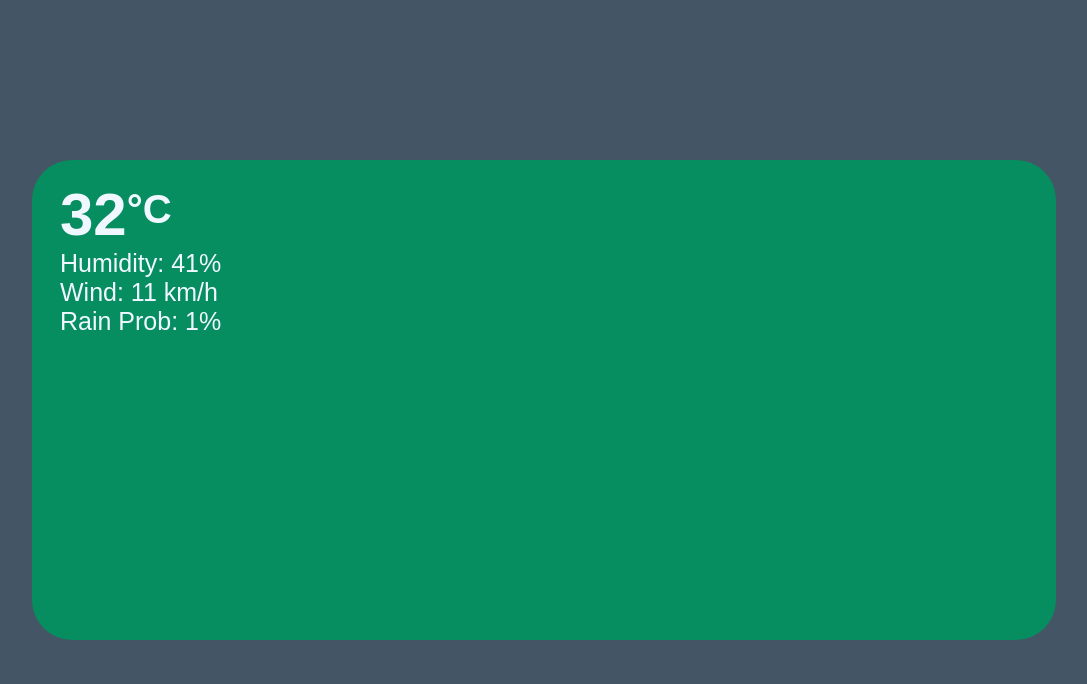
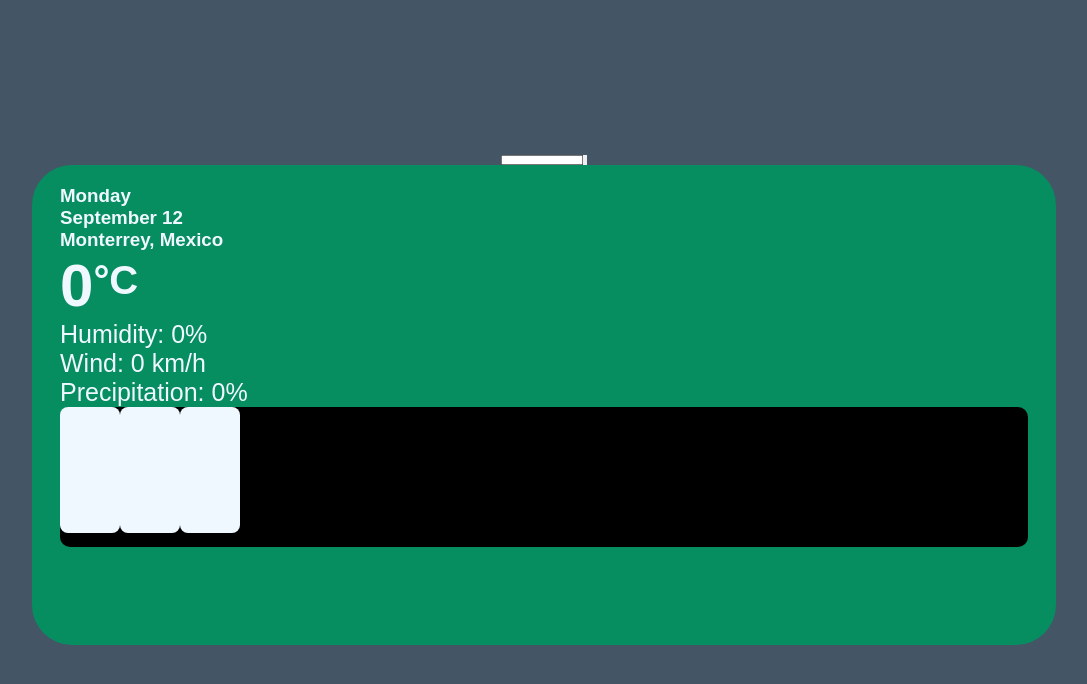
Before and after one commit to SaulRuizS/WeatherApp, a React app: page / in a window 1280 px wide. Shown: the top 684 px of the page, without its empty margins (96-1183 px from the left). Built offline with nearby package versions, Linux system fonts and the light colour scheme; the HTML template or start-up script is replaced by a standard one.

Commit message:
More components addition

```diff
--- /dev/null
+++ b/src/assets/styles/DateAndLocation.scss
@@ -0,0 +1,5 @@
+.date-and-location {
+    font-family: sans-serif;
+    font-size: 3rem;
+    color: aliceblue;
+}
--- /dev/null
+++ b/src/assets/styles/Forecast.scss
@@ -0,0 +1,7 @@
+.forecast {
+    display: flex;
+    height: 140px;
+    width: 100%;
+    border-radius: 10px;
+    background-color: black;
+}
--- /dev/null
+++ b/src/assets/styles/ForecastCard.scss
@@ -0,0 +1,6 @@
+.forecast-card {
+    height: 90%;
+    width: 60px;
+    border-radius: 8px;
+    background-color: aliceblue;
+}
--- /dev/null
+++ b/src/assets/styles/SearchInput.scss
@@ -0,0 +1,3 @@
+.search-input {
+
+}
--- a/src/components/App.tsx
+++ b/src/components/App.tsx
@@ -1,10 +1,12 @@
 import React from 'react';
+import SearchInput from './SearchInput';
 import Card from './Card';
 import '../assets/styles/App.scss';
 
 const App = () => {
     return (
         <div className='app'>
+            <SearchInput />
             <Card />
         </div>
     );
--- a/src/components/Card.tsx
+++ b/src/components/Card.tsx
@@ -1,13 +1,17 @@
 import React from 'react';
+import DateAndLocation from './DateAndLocation';
 import Temperature from './Temperature';
 import MoreData from './MoreData';
+import Forecast from './Forecast';
 import '../assets/styles/Card.scss';
 
 const Card = () => {
     return (
         <div className='card'>
+            <DateAndLocation />
             <Temperature />
             <MoreData />
+            <Forecast />
         </div>
     );
 };
--- /dev/null
+++ b/src/components/DateAndLocation.tsx
@@ -0,0 +1,19 @@
+import React from 'react';
+import '../assets/styles/DateAndLocation.scss';
+
+const DateAndLocation = () => {
+
+    let day:string = 'Monday';
+    let date:string = 'September 12';
+    let location:string = 'Monterrey, Mexico';
+
+    return (
+        <div className='date-and-location'>
+            <h2 className='date-and-location__day'>{day}</h2>
+            <h3 className='date-and-location__date'>{date}</h3>
+            <h3 className='date-and-location__location'>{location}</h3>
+        </div>
+    );
+};
+
+export default DateAndLocation;
--- /dev/null
+++ b/src/components/Forecast.tsx
@@ -0,0 +1,15 @@
+import React from 'react';
+import ForecastCard from './ForecastCard';
+import '../assets/styles/Forecast.scss';
+
+const Forecast = () => {
+    return (
+        <div className='forecast'>
+            <ForecastCard />
+            <ForecastCard />
+            <ForecastCard />
+        </div>
+    );
+};
+
+export default Forecast;
--- /dev/null
+++ b/src/components/ForecastCard.tsx
@@ -0,0 +1,12 @@
+import React from 'react';
+import '../assets/styles/ForecastCard.scss';
+
+const ForecastCard = () => {
+    return (
+        <div className='forecast-card'>
+
+        </div>
+    );
+};
+
+export default ForecastCard;
--- a/src/components/MoreData.tsx
+++ b/src/components/MoreData.tsx
@@ -2,11 +2,16 @@ import React from 'react';
 import '../assets/styles/MoreData.scss';
 
 const MoreData = () => {
+
+    let humidity:number = 0;
+    let wind:number = 0;
+    let precipitation:number = 0;
+
     return (
         <div className='more-data'>
-            <p className='humidity'>Humidity: 41%</p>
-            <p className='wind'>Wind: 11 km/h</p>
-            <p className='rain-probability'>Rain Prob: 1%</p>
+            <p className='humidity'>Humidity: {humidity}%</p>
+            <p className='wind'>Wind: {wind} km/h</p>
+            <p className='precipitation'>Precipitation: {precipitation}%</p>
         </div>
     );
 };
--- /dev/null
+++ b/src/components/SearchInput.tsx
@@ -0,0 +1,15 @@
+import React from 'react';
+import '../assets/styles/SearchInput.scss';
+
+const SearchInput = () => {
+    return (
+        <div className='search-input'>
+            <form action="">
+                <input type="search" name="" id="" />
+                <input type="button" value="" />
+            </form>
+        </div>
+    );
+};
+
+export default SearchInput;
--- a/src/components/Temperature.tsx
+++ b/src/components/Temperature.tsx
@@ -2,9 +2,14 @@ import React from 'react';
 import '../assets/styles/Temperature.scss';
 
 const Temperature = () => {
+
+    let temperature:number = 0;
+    let degree:'°C'|'°F';
+    degree = '°C';
+
     return (
         <div className='temperature'>
-            <h1>32<span>°C</span></h1>
+            <h1>{temperature}<span>{degree}</span></h1>
         </div>
     );
 };
```
